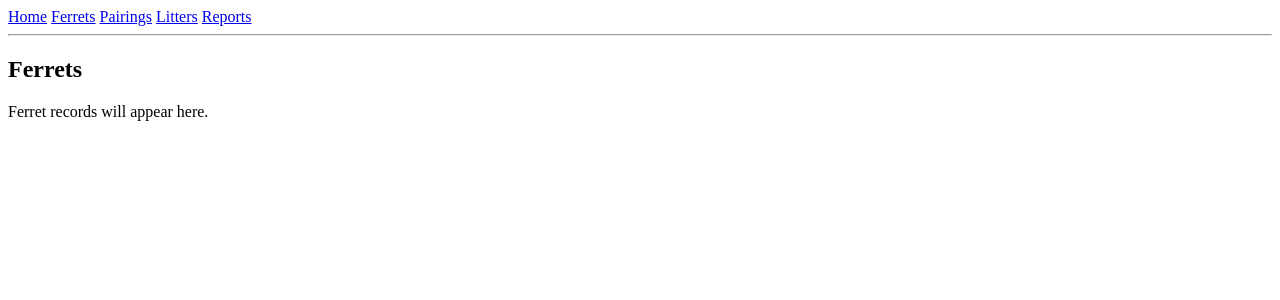
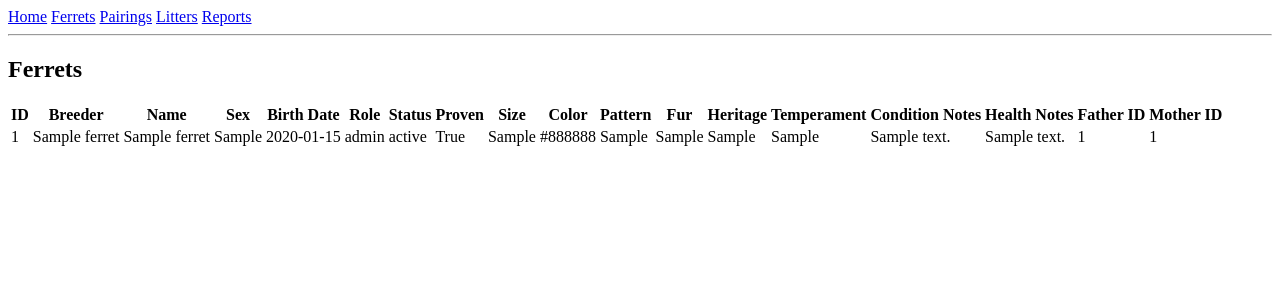
Before and after one commit to MiraGen0219/Ferret-Breeding-Tracker-MVP, a Flask app: page /ferrets in a window 1280 px wide. Shown: the top 300 px of the page. Run offline with Flask 3, Linux system fonts and the light colour scheme; tables that the repository leaves empty hold one stand-in row (values such as "Sample post").

Commit message:
Display ferret records in Jinja table

```diff
--- a/app.py
+++ b/app.py
@@ -244,7 +244,10 @@ def home():
 
 @app.route("/ferrets")
 def ferrets_page():
-    return render_template("ferrets.html")
+ # Ask SQLAlchemy to give me ALL ferret records from the database:
+    ferrets = Ferret.query.all()
+ # Send ALL ferret records to the Jinja template:
+    return render_template("ferrets.html", ferrets=ferrets)
 
 @app.route("/pairings")
 def pairings_page():
--- a/templates/ferrets.html
+++ b/templates/ferrets.html
@@ -4,6 +4,53 @@
 
 <h2>Ferrets</h2>
 
-<p>Ferret records will appear here.</p>
+<table>
+    <tr>
+        <th>ID</th>
+        <th>Breeder</th>
+        <th>Name</th>
+        <th>Sex</th>
+        <th>Birth Date</th>
+        <th>Role</th>
+        <th>Status</th>
+        <th>Proven</th>
+        <th>Size</th>
+        <th>Color</th>
+        <th>Pattern</th>
+        <th>Fur</th>
+        <th>Heritage</th>
+        <th>Temperament</th>
+        <th>Condition Notes</th>
+        <th>Health Notes</th>
+        <th>Father ID</th>
+        <th>Mother ID</th>
+    </tr>
+
+{% for ferret in ferrets %}
+
+    <tr>
+        <td>{{ ferret.id }}</td>
+        <td>{{ ferret.breeder_name }}</td>
+        <td>{{ ferret.name }}</td>
+        <td>{{ ferret.sex }}</td>
+        <td>{{ ferret.birth_date }}</td>
+        <td>{{ ferret.role }}</td>
+        <td>{{ ferret.status }}</td>
+        <td>{{ ferret.proven }}</td>
+        <td>{{ ferret.size }}</td>
+        <td>{{ ferret.color }}</td>
+        <td>{{ ferret.pattern }}</td>
+        <td>{{ ferret.fur }}</td>
+        <td>{{ ferret.heritage }}</td>
+        <td>{{ ferret.temperament }}</td>
+        <td>{{ ferret.condition_notes }}</td>
+        <td>{{ ferret.health_notes }}</td>
+        <td>{{ ferret.father_id }}</td>
+        <td>{{ ferret.mother_id }}</td>
+    </tr>
+
+{% endfor %}
+
+</table>
 
 {% endblock %}
```
